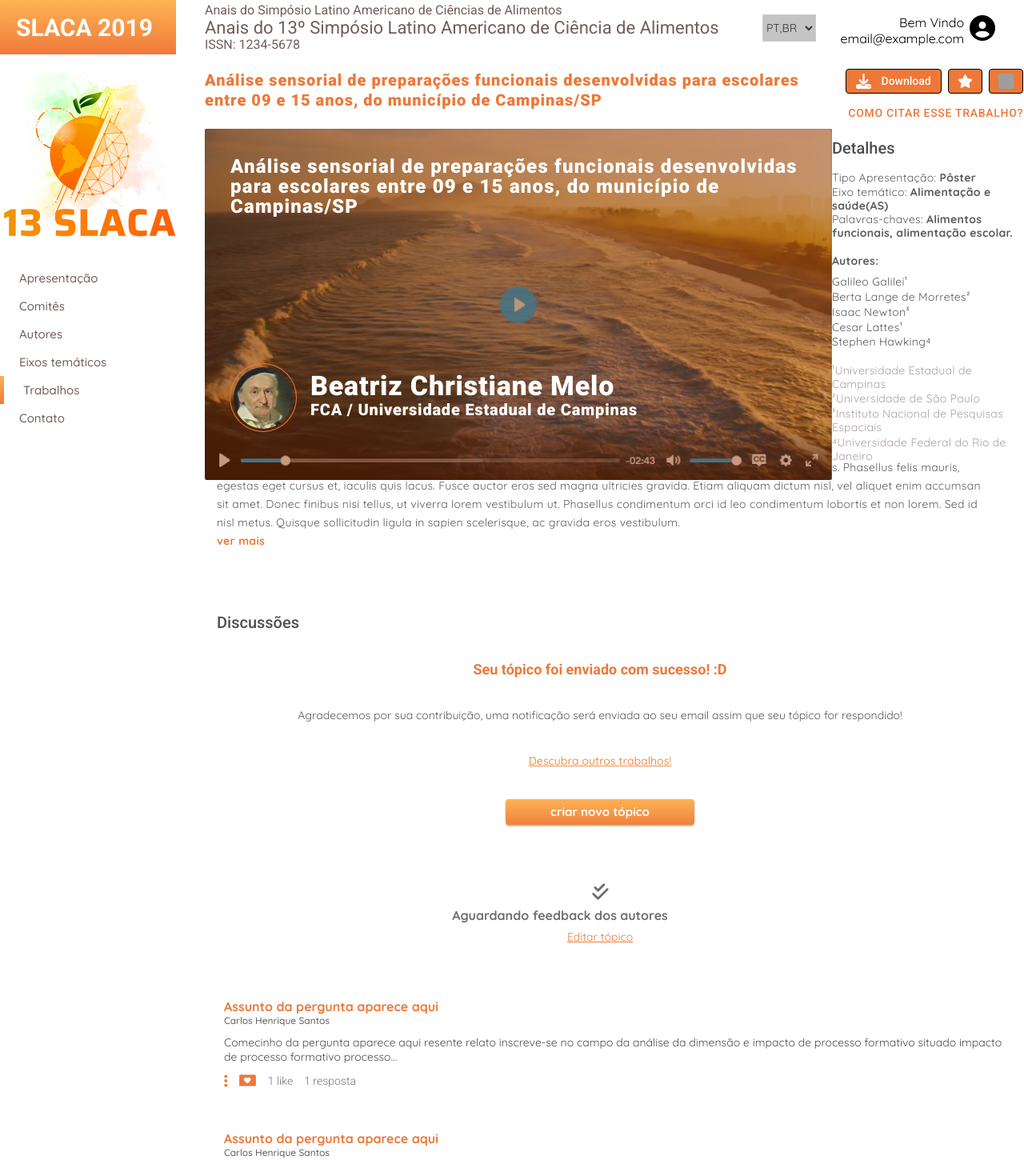
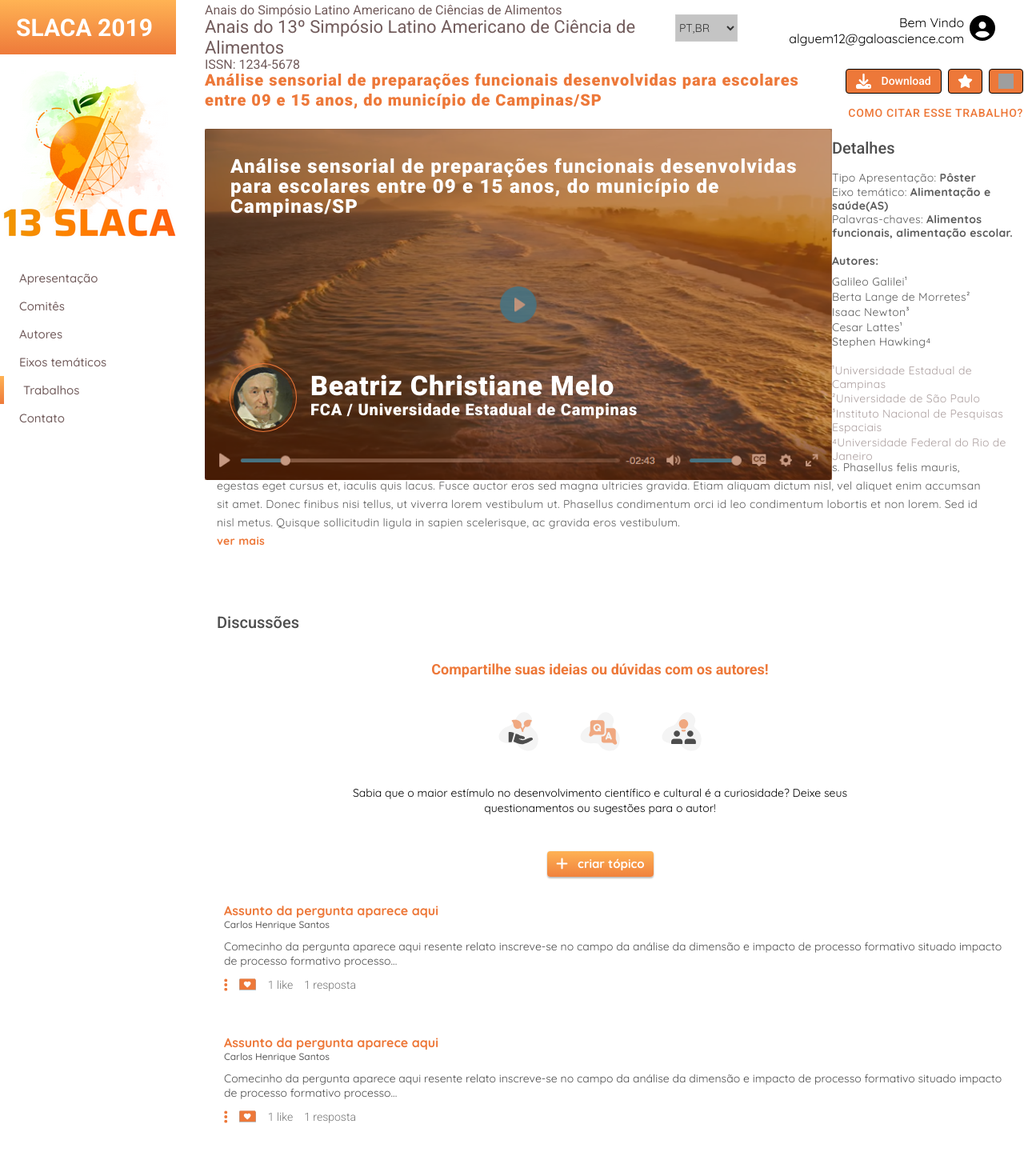
Before and after one commit to hash-luk/chuva-test, a React (Create React App) app: page / in a window 1280 px wide. Shown: the top 1460 px of the page at 80% size. Built offline with nearby package versions, Linux system fonts and the light colour scheme; grey boxes are pictures that could not be loaded.

Commit message:
Added section switch

```diff
--- a/src/components/createdTopic/index.tsx
+++ b/src/components/createdTopic/index.tsx
@@ -2,19 +2,33 @@ import * as Styled from './styles'
 import { faCheckDouble } from '@fortawesome/free-solid-svg-icons';
 import { FontAwesomeIcon } from '@fortawesome/react-fontawesome';
 
+
+
 const CreatedTopic = () => {
+    function handleClick() {
+        const newTopic = document.querySelector(".NewTopicContainer");
+        const createdTopic = document.querySelector(".createdTopicContainer");
+
+        createdTopic?.classList.remove("showContainer");
+        newTopic?.classList.add("showContainer");
+      }
+
+
+
+
     return(
-        <Styled.Container>
+        <Styled.Container className='createdTopicContainer hideContainer'>
             <Styled.SendedTopic>Seu tópico foi enviado com sucesso! :D</Styled.SendedTopic>
             <Styled.Text>Agradecemos por sua contribuição, uma notificação será enviada ao seu email assim que seu tópico for respondido!</Styled.Text>
             <Styled.DiscoverContent>Descubra outros trabalhos!</Styled.DiscoverContent>
-            <Styled.CreateTopic>criar novo tópico</Styled.CreateTopic>
+            <Styled.CreateTopic onClick={handleClick}>criar novo tópico</Styled.CreateTopic>
             <Styled.CreatedTopic>
                 <FontAwesomeIcon icon={faCheckDouble} className="icon"/>
                 <p>Aguardando feedback dos autores</p>
                 <a href="#">Editar tópico</a>
             </Styled.CreatedTopic>
         </Styled.Container>
+
     )
 }
 
--- a/src/components/discussions/index.tsx
+++ b/src/components/discussions/index.tsx
@@ -10,12 +10,22 @@ import { FontAwesomeIcon } from "@fortawesome/react-fontawesome";
 import { TitleContainer } from "../resume/styles";
 
 const Discussions = () => {
+  function handleClick() {
+    const newTopic = document.querySelector(".NewTopicContainer");
+    const defaultContent = document.querySelector(".defaultDiscussionContainer");
+
+    newTopic?.classList.add("showContainer");
+    defaultContent?.classList.add("hideContainer");
+  }
+
   return (
     <Styled.Container>
       <TitleContainer>Discussões</TitleContainer>
       <CreatedTopic />
-      {/* <NewTopic /> */}
-      {/* <Styled.ContentContainer>
+
+      <NewTopic />
+
+      <Styled.ContentContainer className="defaultDiscussionContainer ">
         <Styled.SectionTitle>
           Compartilhe suas ideias ou dúvidas com os autores!
         </Styled.SectionTitle>
@@ -31,11 +41,11 @@ const Discussions = () => {
           a curiosidade? Deixe seus questionamentos ou sugestões para o autor!
         </p>
 
-        <Styled.Button>
+        <Styled.Button onClick={handleClick}>
           <FontAwesomeIcon icon={faAdd} inverse className="faIcon" />
           criar tópico
         </Styled.Button>
-      </Styled.ContentContainer> */}
+      </Styled.ContentContainer>
       <Topic />
       <Topic />
     </Styled.Container>
--- a/src/components/discussions/styles.ts
+++ b/src/components/discussions/styles.ts
@@ -5,6 +5,14 @@ export const Container = styled.div`
     right: 0;
     margin-left: 220px;
     padding: 20px 36px 4px 36px;
+
+    .hideContainer {
+        display: none;
+    }
+
+    .showContainer {
+        display: flex;
+    }
 `
 
 export const ContentContainer = styled.div`
--- a/src/components/header/index.tsx
+++ b/src/components/header/index.tsx
@@ -19,7 +19,7 @@ const Header = () => {
                 <Styled.UserInfo>
                     <div className="texts">
                         <p>Bem Vindo</p>
-                        <p>email@example.com</p>
+                        <p>alguem12@galoascience.com</p>
                     </div>
                     <FontAwesomeIcon icon={faUserCircle} size="2x"/>
                 </Styled.UserInfo>
--- a/src/components/header/styles.ts
+++ b/src/components/header/styles.ts
@@ -9,7 +9,6 @@ export const Container = styled.div`
     display: flex;
     align-items: center;
     justify-content: space-between;
-
 `;
 
 export const LeftTexts = styled.div`
@@ -34,7 +33,7 @@ export const LeftTexts = styled.div`
 `
 
 export const RightContent = styled.div`
-    width: 291px;
+    width: 400px;
     height: 34px;
     display: flex;
     align-items: center;
@@ -56,7 +55,7 @@ export const SelectInput = styled.select`
 `
 
 export const UserInfo = styled.div`
-    width: 202px;
+    max-width: 300px;
     height: 100%;
     display: flex;
     align-items: center;
@@ -65,7 +64,7 @@ export const UserInfo = styled.div`
     text-align: right;
 
     .texts {
-        width: 163px;
+        width: 300px;
         height: 100%;
         display: flex;
         flex-direction: column;
--- a/src/components/startTopic/index.tsx
+++ b/src/components/startTopic/index.tsx
@@ -3,8 +3,16 @@ import { faBold,faItalic } from "@fortawesome/free-solid-svg-icons";
 import { FontAwesomeIcon } from "@fortawesome/react-fontawesome";
 
 const NewTopic = () => {
+  function handleClick() {
+    const newTopic = document.querySelector(".NewTopicContainer");
+    const createdTopic = document.querySelector(".createdTopicContainer");
+
+    createdTopic?.classList.add("showContainer");
+    newTopic?.classList.remove("showContainer");
+  }
+
   return (
-    <Styled.Container>
+    <Styled.Container className="NewTopicContainer hideContainer">
       <p className="sectionTitle">
         Tem uma dúvida ou sugestão? Compartilhe seu feedback com os autores!
       </p>
@@ -23,11 +31,12 @@ const NewTopic = () => {
               <FontAwesomeIcon icon={faBold} className="icon"/>
               <FontAwesomeIcon icon={faItalic} className="icon"/>
             </div>
-            <button className="sendButton">Enviar</button>
+            <button className="sendButton" onClick={handleClick}>Enviar</button>
           </div>
         </div>
       </div>
     </Styled.Container>
+
   );
 };
 
```
